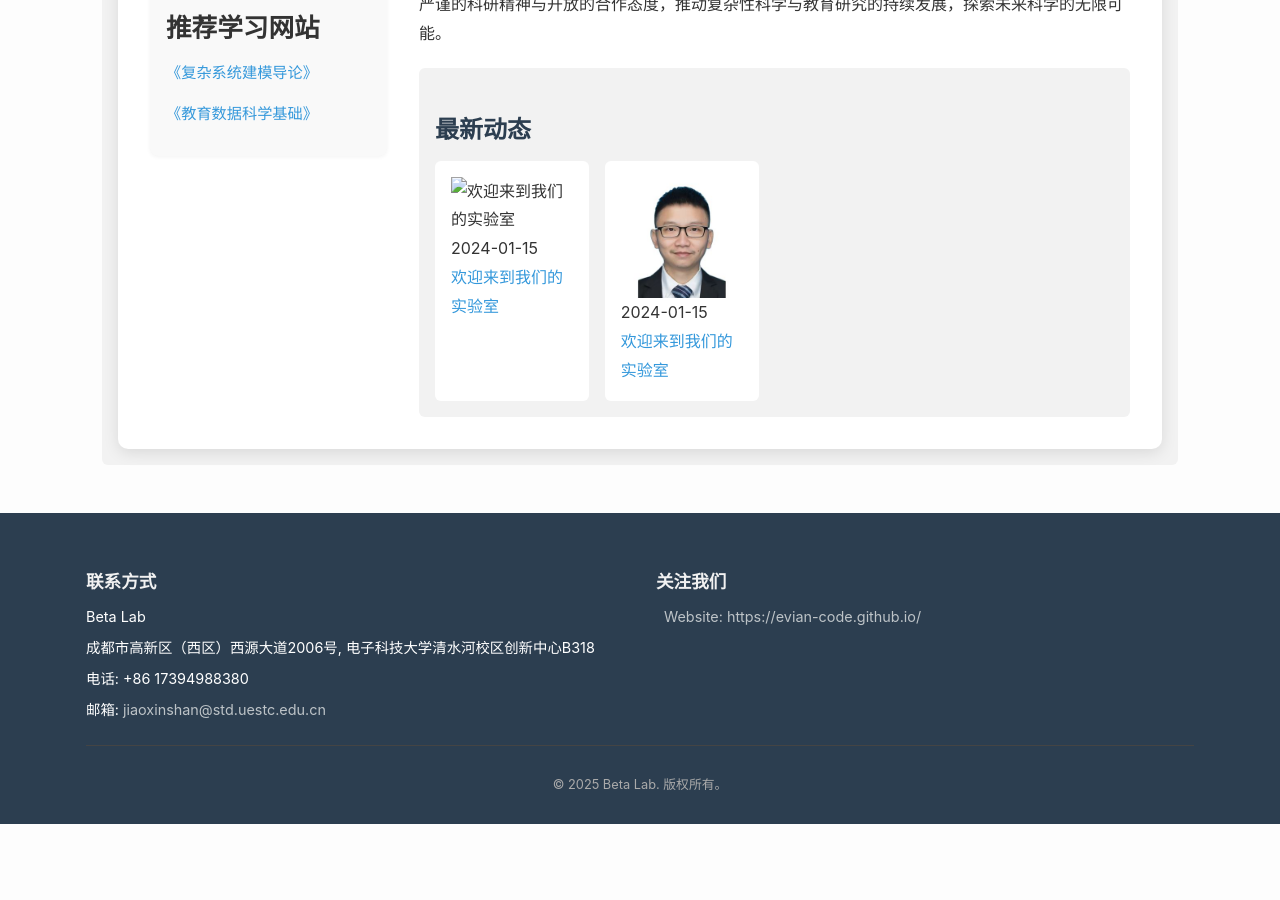
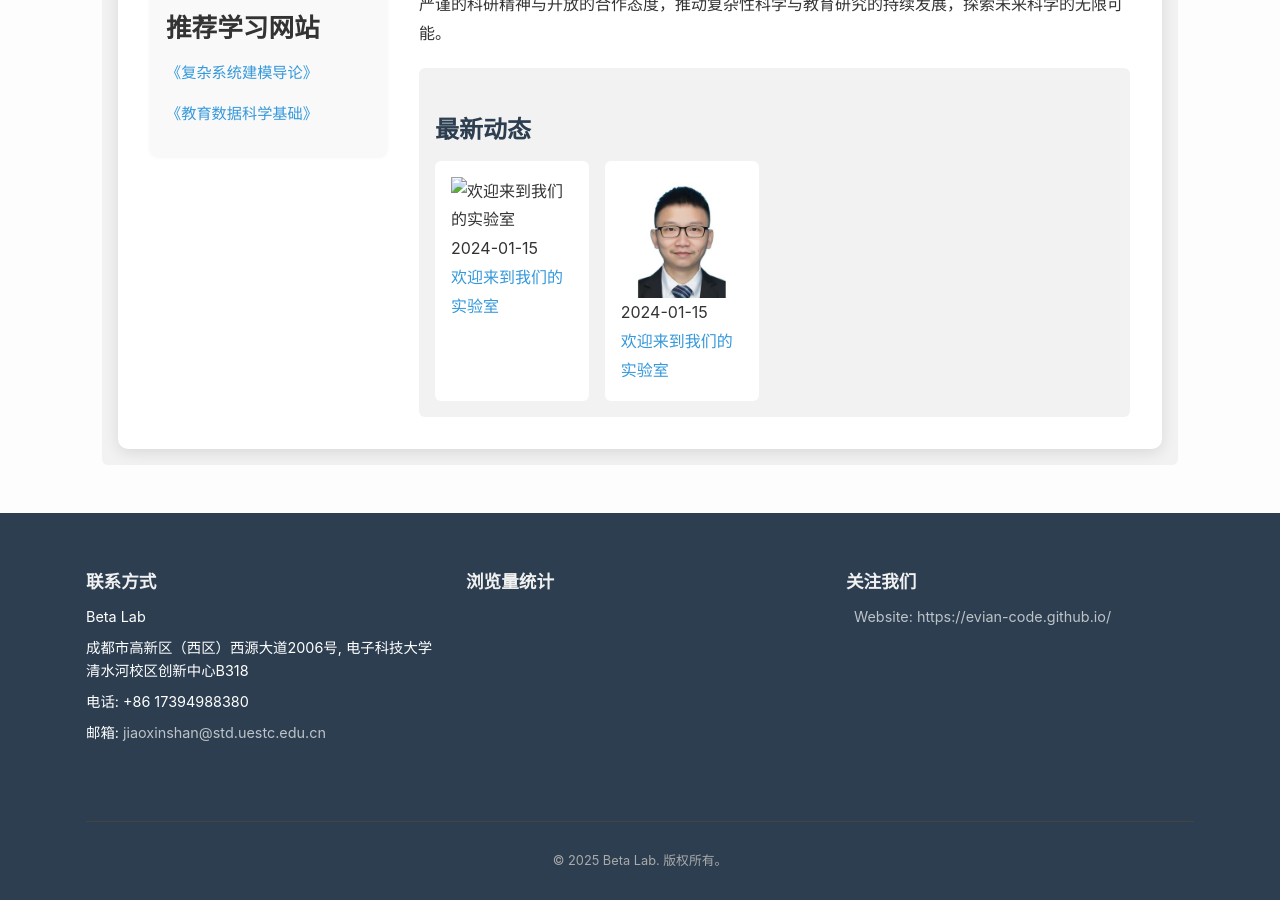
Before and after one commit to Evian-code/Evian-code.github.io, a Jekyll site: the page built from index.md, in a window 1280 px wide and 900 px high, scrolled down 571 px. Built offline with Jekyll 4.4.1, drawn with Linux system fonts in a browser that asks for light colours; a script that is not in the unit is left out; before the commit the page ends 1395 px from its top, so only the background shows below that.

Commit message:
2025-07-07-yjm-The footer.html has been modified, and the size and position of clustrmaps have been adjusted

```diff
--- a/_includes/footer.html
+++ b/_includes/footer.html
@@ -3,7 +3,6 @@
 
   <div class="wrapper">
       <div class="footer-content">
-
           <div class="footer-col footer-col-1">
               <h3>{% if page.lang == 'en' %}Contact{% else %}联系方式{% endif %}</h3>
               <ul class="contact-list">
@@ -12,6 +11,12 @@
                   <li>{% if page.lang == 'en' %}Phone{% else %}电话{% endif %}: {{ site.lab.phone }}</li>
                   <li>{% if page.lang == 'en' %}Email{% else %}邮箱{% endif %}: <a class="u-email" href="mailto:{{ site.lab.email }}">{{ site.lab.email }}</a></li>
               </ul>
+          </div>
+
+          <!-- 新增一列用于显示 Clustrmaps -->
+          <div class="footer-col footer-col-3">
+              <h3>浏览量统计</h3>
+              <div id="clstr_globe_container" style="width: 200px; height: 200px; margin: 0 auto;"></div>
           </div>
 
           <div class="footer-col footer-col-2">
@@ -31,10 +36,6 @@
                   {% endif %}
               </ul>
           </div>
-
-          <!-- <div class="footer-col footer-col-3">
-              <p>{% if page.lang == 'en' %}{{ site.description }}{% else %}{{ site.description_zh }}{% endif %}</p>
-          </div> -->
       </div>
 
       <div class="footer-bottom">
```
